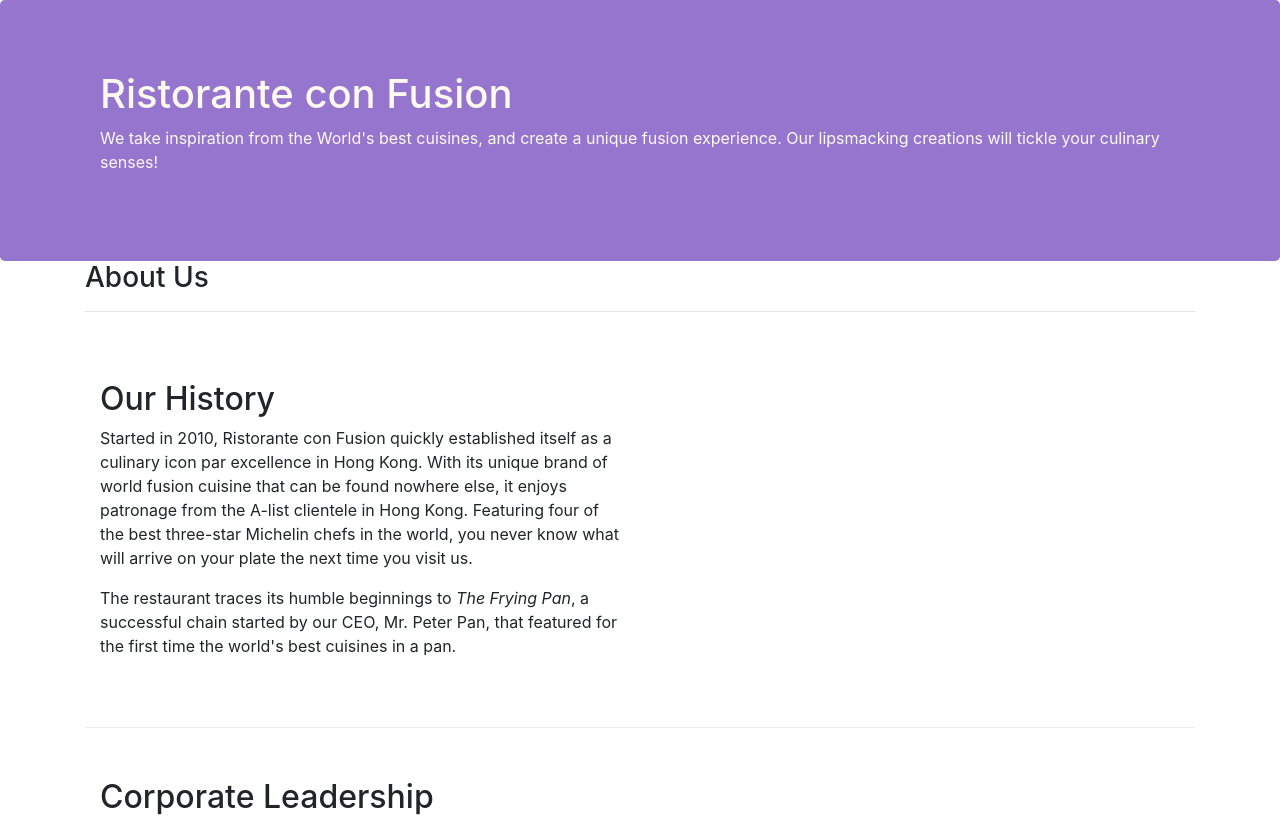
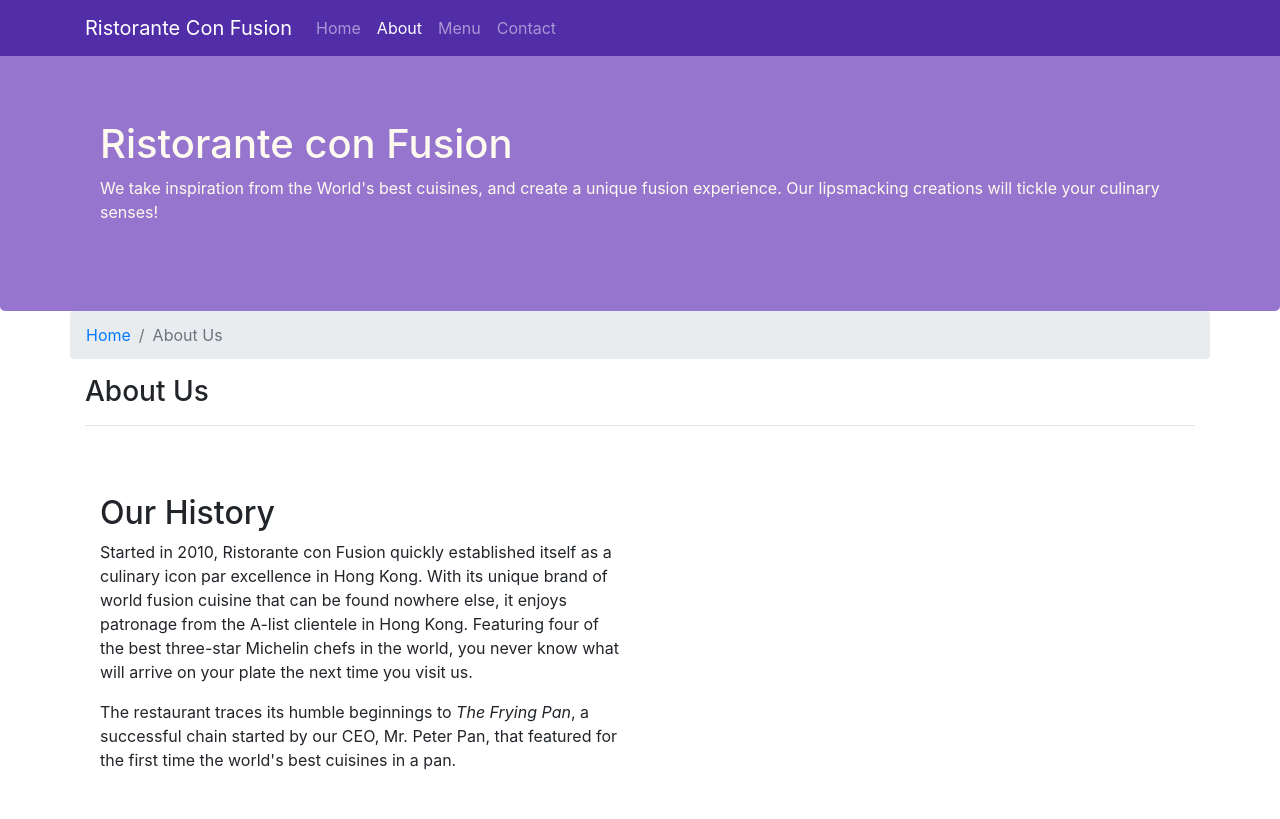
Before and after one commit to raivydassimenas/confusion, a website: page aboutus.html in a window 1280 px wide. Shown: the top 819 px of the page. Drawn offline with nearby package versions, Linux system fonts and the light colour scheme.

Commit message:
Navbar and Breadcrumbs

```diff
--- a/aboutus.html
+++ b/aboutus.html
@@ -14,6 +14,22 @@
 </head>
 
 <body>
+    <nav class="navbar navbar-dark navbar-expand-sm fixed-top">
+        <div class="container">
+            <button class="navbar-toggler" type="button" data-toggle="collapse" data-target="#Navbar">
+                <span class="navbar-toggler-icon"></span>
+            </button>
+            <a class="navbar-brand" href="./index.html">Ristorante Con Fusion</a>
+            <div class="collapse navbar-collapse" id="Navbar">
+            <ul class="navbar-nav mr-auto">
+                <li class="navbar-item"><a class="nav-link" href="./index.html">Home</a></li>
+                <li class="navbar-item active"><a class="nav-link" href="./aboutus.html">About</a></li>
+                <li class="navbar-item"><a class="nav-link" href="#">Menu</a></li>
+                <li class="navbar-item"><a class="nav-link" href="#">Contact</a></li>
+            </ul>
+            </div>
+        </div>
+    </nav>
 
     <header class="jumbotron">
         <div class="container">
@@ -30,6 +46,10 @@
 
     <div class="container">
         <div class="row">
+            <ol class="col-12 breadcrumb">
+                <li class="breadcrumb-item"><a href="./index.html">Home</a></li>
+                <li class="breadcrumb-item active">About Us</li>
+            </ol>
             <div class="col-12">
                <h3>About Us</h3>
                <hr>
--- a/css/styles.css
+++ b/css/styles.css
@@ -28,3 +28,12 @@ address{
     margin:0px;
     color:#0f0f0f;
 }
+
+body{
+    padding:50px 0px 0px 0px;
+    z-index:0;
+}
+
+.navbar-dark {
+     background-color: #512DA8;
+}
```
Also changed, not shown: index.html (+17 -0 lines).
